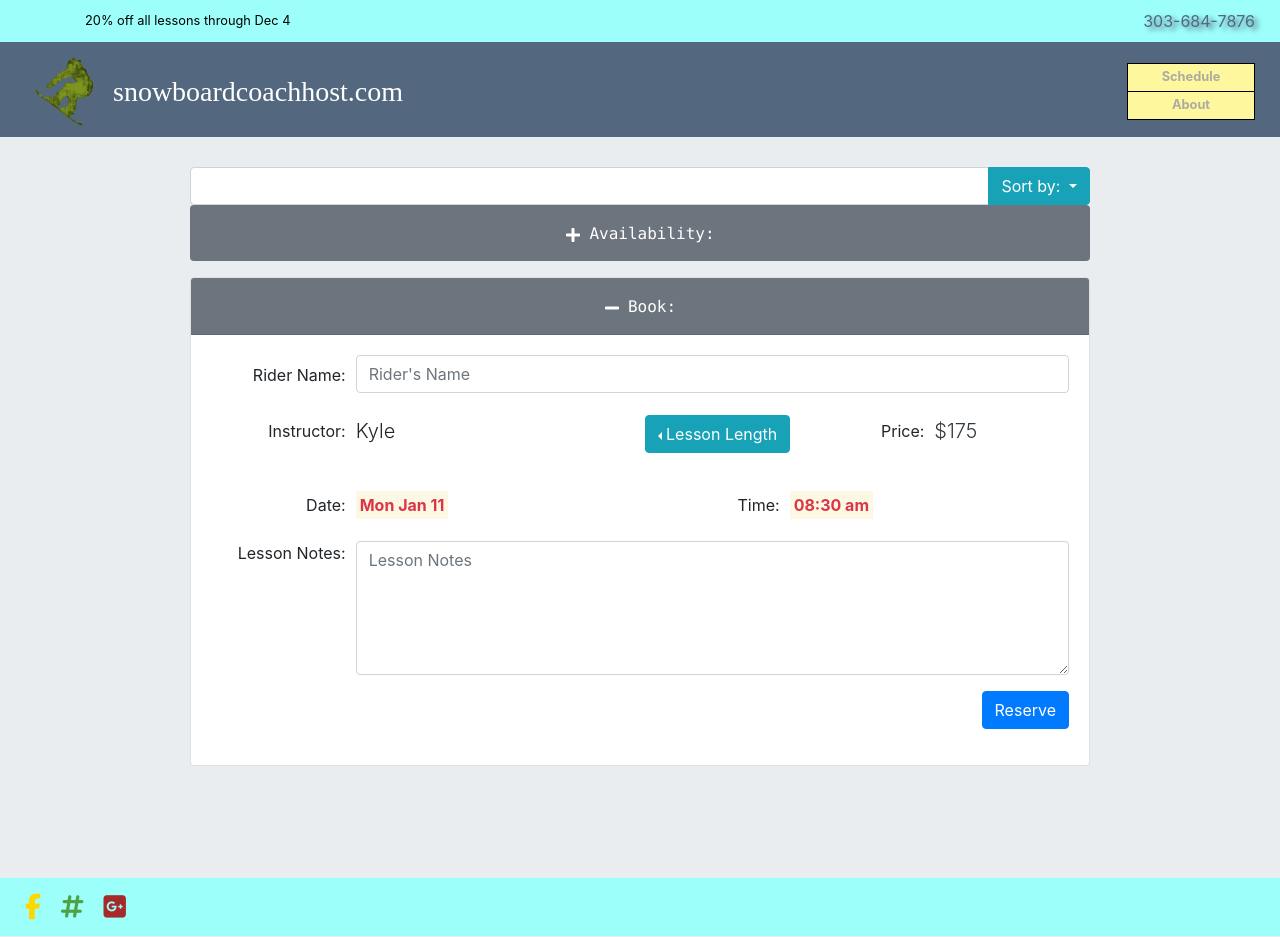
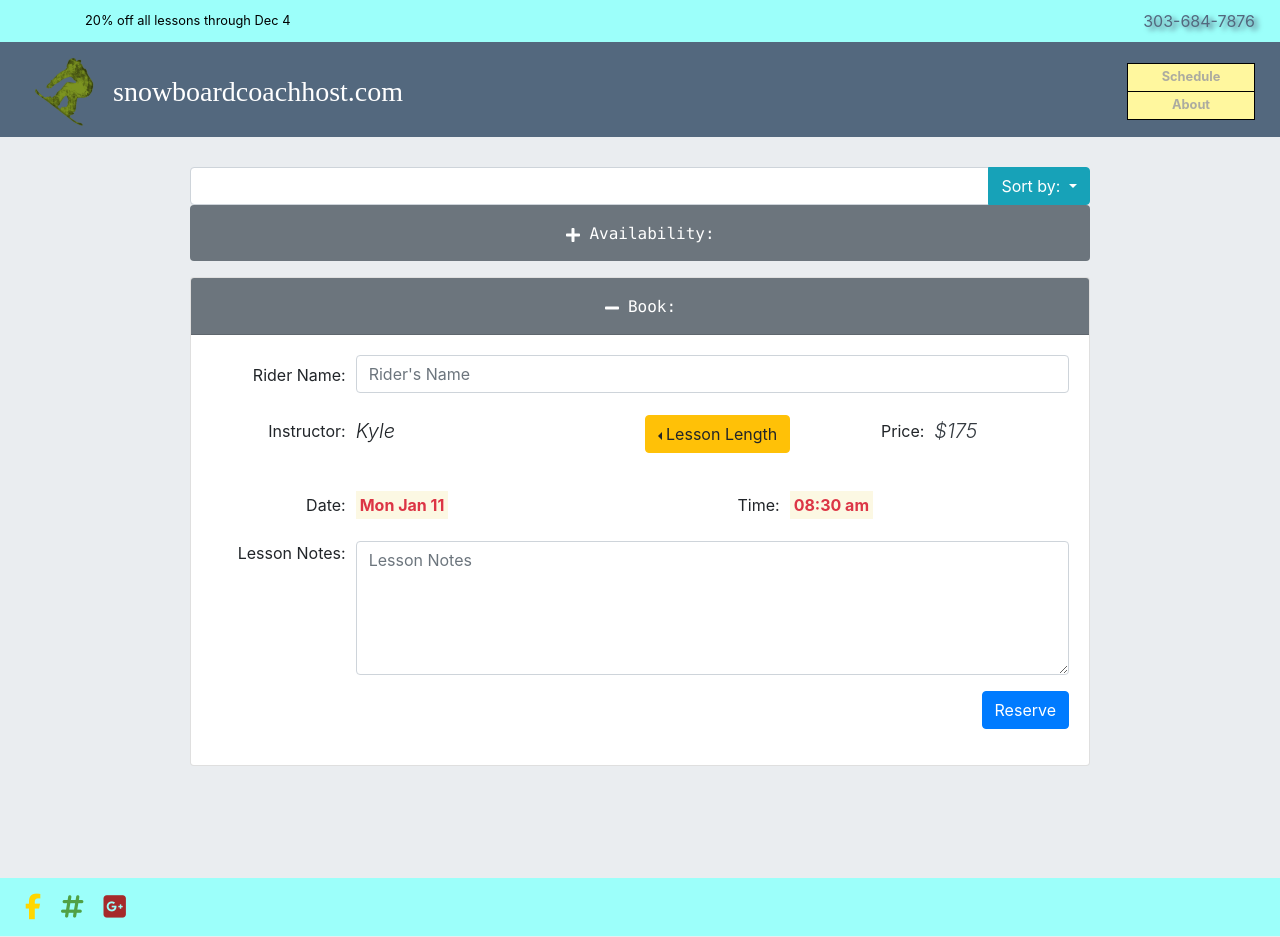
Before and after one commit to hicksey-makes/ski-lessons-snowV2, a React (Create React App) app: page / in a window 1280 px wide. Both pictures are taken after a click on the button 1058 px from the left and 397 px from the top of the page. Built offline with nearby package versions, Linux system fonts and the light colour scheme; a web font is replaced by a local one.

Commit message:
lesson length button to danger, instructor and price to italic

```diff
--- a/src/components/AddLessons.js
+++ b/src/components/AddLessons.js
@@ -28,12 +28,12 @@ class AddLessons extends Component {
             </div>
             <div className="form-group form-row mb-md-4 mb-1">
               <label className="col-md-2 mt-2 text-md-right" htmlFor="lsnLength">Instructor:</label>
-              <h5 className="col-md-4 mt-0 mt-md-2  font-weight-light">
+              <h5 className="col-md-4 mt-0 mt-md-2  font-weight-light font-italic">
                 {this.props.instructorName}
               </h5>
 
               <div className="dropdown col-md-1 dropleft mb-2 mt-4 mt-md-1">
-                <button type="button" className="dropdown-toggle btn btn-info" href="#" id="lsnLength" data-toggle="dropdown">Lesson Length</button>
+                <button type="button" className="dropdown-toggle btn btn-warning" href="#" id="lsnLength" data-toggle="dropdown">Lesson Length</button>
                 <div className="dropdown-menu">
                   <button type="button" className="dropdown-item btn" href="#" id="lsnLength" value="Full Day" onClick={event => this.props.setPrice(event)}>Full Day (5 hr)</button>
                   <button type="button" className="dropdown-item btn" href="#" id="lsnLength" value="Half Day" onClick={event => this.props.setPrice(event)}>Half Day (2.5 hr)</button>
@@ -41,7 +41,7 @@ class AddLessons extends Component {
               </div>
               <label className="col-md-2 mt-3 mt-md-2 ml-auto text-md-right">Price:</label>
               <div className="col-md-2  mt-md-2 text-dark">
-              <h5 className="font-weight-light ">
+              <h5 className="font-weight-light font-italic">
               {(this.props.lessonLength === 'Half Day' ? '$100': '$175')}
               </h5>
               </div>
```
